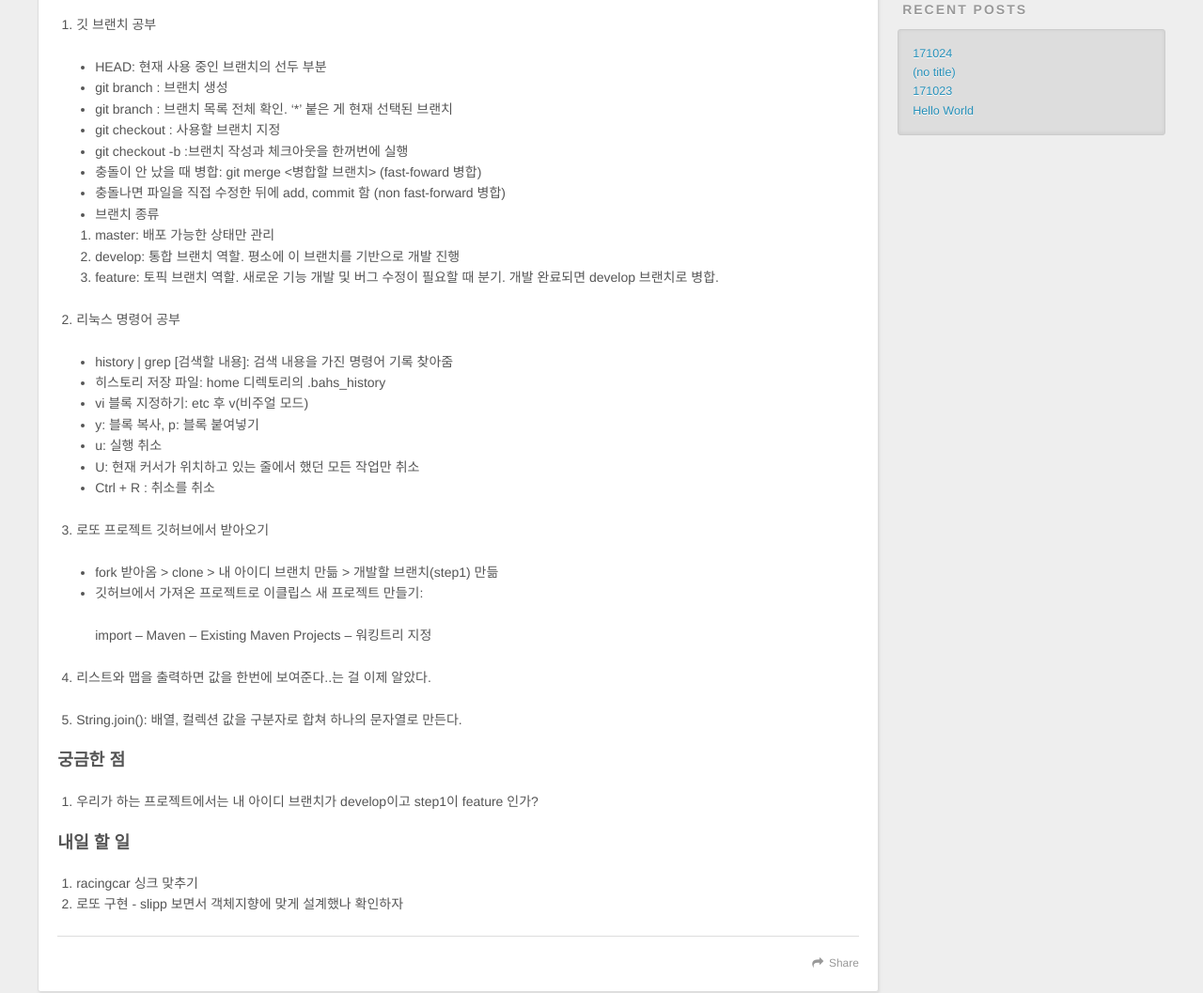
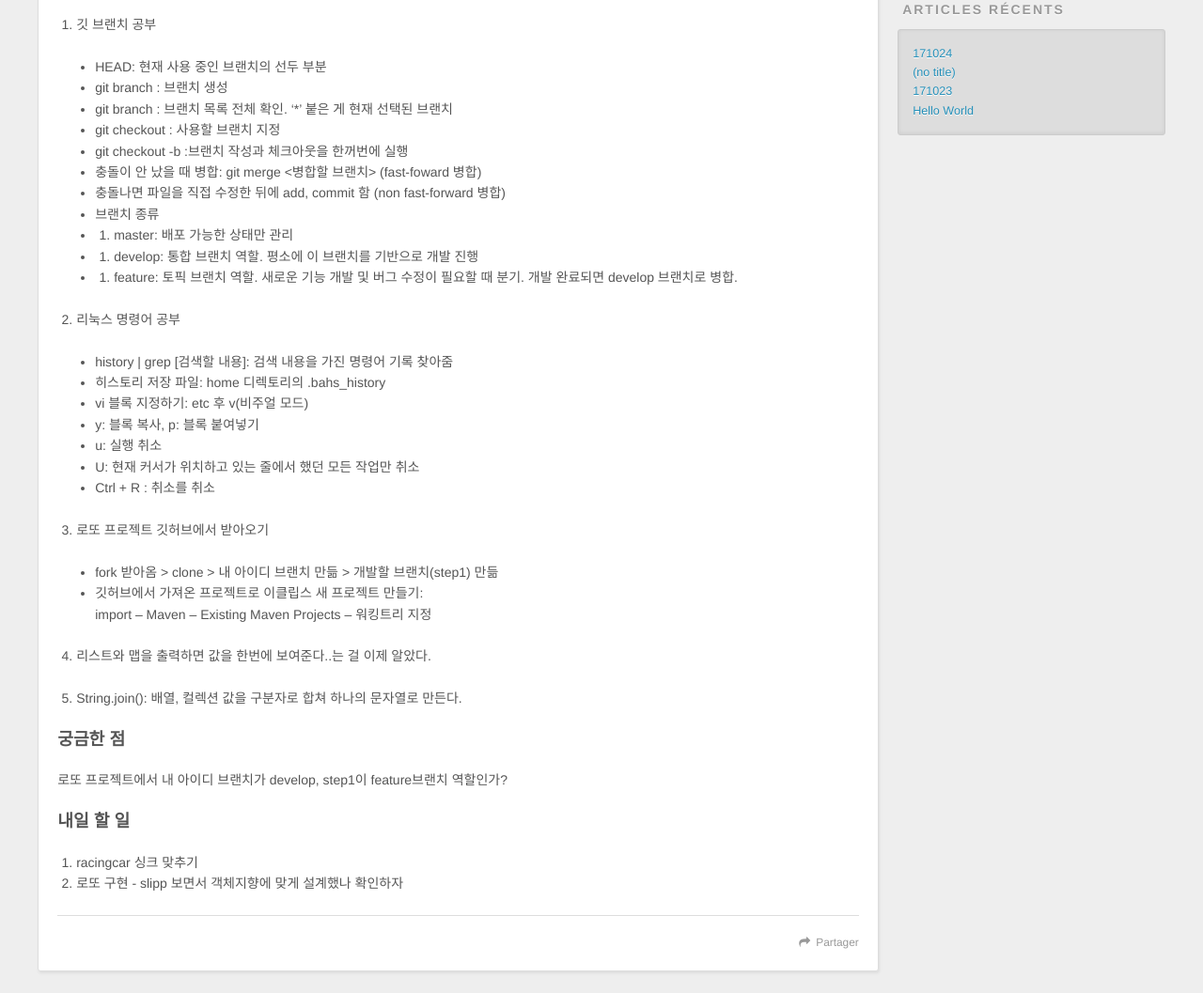
Before and after one commit to chemainus04/chemainus04.github.io, a plain HTML site: page index.html in a window 1280 px wide. Shown: the part 478-1535 px from the top of the page at 94% size. Drawn offline with nearby package versions, Linux system fonts and the light colour scheme.

Commit message:
Site updated: 2017-10-25 01:06:29

```diff
--- a/index.html
+++ b/index.html
@@ -53,9 +53,9 @@
       </nav>
       <nav id="sub-nav">
 
-          <a id="nav-rss-link" class="nav-icon" href="/atom.xml" title="RSS Feed"></a>
+          <a id="nav-rss-link" class="nav-icon" href="/atom.xml" title="Flux RSS"></a>
 
-        <a id="nav-search-btn" class="nav-icon" title="Search"></a>
+        <a id="nav-search-btn" class="nav-icon" title="Rechercher"></a>
       </nav>
       <div id="search-form-wrap">
         <form action="//google.com/search" method="get" accept-charset="UTF-8" class="search-form"><input type="search" name="q" class="search-form-input" placeholder="Search"><button type="submit" class="search-form-submit">&#xF002;</button><input type="hidden" name="sitesearch" value="http://chemainus04.github.io"></form>
@@ -99,12 +99,19 @@
 <li>충돌이 안 났을 때 병합: git merge &lt;병합할 브랜치&gt; (fast-foward 병합) </li>
 <li>충돌나면 파일을 직접 수정한 뒤에 add, commit 함 (non fast-forward 병합)</li>
 <li>브랜치 종류 </li>
-</ul>
-<ol>
+<li><ol>
 <li>master:  배포 가능한 상태만 관리</li>
+</ol>
+</li>
+<li><ol>
 <li>develop: 통합 브랜치 역할. 평소에 이 브랜치를 기반으로 개발 진행</li>
+</ol>
+</li>
+<li><ol>
 <li>feature: 토픽 브랜치 역할. 새로운 기능 개발 및 버그 수정이 필요할 때 분기. 개발 완료되면 develop 브랜치로 병합.</li>
 </ol>
+</li>
+</ul>
 </li>
 <li><p>리눅스 명령어 공부</p>
 <ul>
@@ -120,17 +127,14 @@
 <li><p>로또 프로젝트 깃허브에서 받아오기</p>
 <ul>
 <li>fork 받아옴 &gt; clone &gt; 내 아이디 브랜치 만듦 &gt; 개발할 브랜치(step1) 만듦</li>
-<li>깃허브에서 가져온 프로젝트로 이클립스 새 프로젝트 만들기:  <p> import – Maven – Existing Maven Projects – 워킹트리 지정 </p>
-</li>
+<li>깃허브에서 가져온 프로젝트로 이클립스 새 프로젝트 만들기:<br>import – Maven – Existing Maven Projects – 워킹트리 지정</li>
 </ul>
 </li>
 <li><p>리스트와 맵을 출력하면 값을 한번에 보여준다..는 걸 이제 알았다. </p>
 </li>
 <li>String.join(): 배열, 컬렉션 값을 구분자로 합쳐 하나의 문자열로 만든다.</li>
 </ol>
-<h3 id="궁금한-점"><a href="#궁금한-점" class="headerlink" title="궁금한 점"></a>궁금한 점</h3><ol>
-<li>우리가 하는 프로젝트에서는 내 아이디 브랜치가 develop이고 step1이 feature 인가?</li>
-</ol>
+<h3 id="궁금한-점"><a href="#궁금한-점" class="headerlink" title="궁금한 점"></a>궁금한 점</h3><p>로또 프로젝트에서 내 아이디 브랜치가 develop, step1이 feature브랜치 역할인가?</p>
 <h3 id="내일-할-일"><a href="#내일-할-일" class="headerlink" title="내일 할 일"></a>내일 할 일</h3><ol>
 <li>racingcar 싱크 맞추기</li>
 <li>로또 구현 - slipp 보면서 객체지향에 맞게 설계했나 확인하자 </li>
@@ -139,7 +143,7 @@
 
     </div>
     <footer class="article-footer">
-      <a data-url="http://chemainus04.github.io/2017/10/24/171024/" data-id="cj95strre00013owhwzdergy0" class="article-share-link">Share</a>
+      <a data-url="http://chemainus04.github.io/2017/10/24/171024/" data-id="cj95szlwa00016swh8wg11f5w" class="article-share-link">Partager</a>
 
 
     </footer>
@@ -234,7 +238,7 @@
 
     </div>
     <footer class="article-footer">
-      <a data-url="http://chemainus04.github.io/2017/10/23/2017-10-20-171020/" data-id="cj95strrx00033owh4088lw65" class="article-share-link">Share</a>
+      <a data-url="http://chemainus04.github.io/2017/10/23/2017-10-20-171020/" data-id="cj95szlwe00026swhaya8kfma" class="article-share-link">Partager</a>
 
 
     </footer>
@@ -332,7 +336,7 @@
 
     </div>
     <footer class="article-footer">
-      <a data-url="http://chemainus04.github.io/2017/10/23/171023/" data-id="cj95strr700003owhas953oxf" class="article-share-link">Share</a>
+      <a data-url="http://chemainus04.github.io/2017/10/23/171023/" data-id="cj95szlw300006swh7haik4qb" class="article-share-link">Partager</a>
 
 
     </footer>
@@ -377,7 +381,7 @@
 
     </div>
     <footer class="article-footer">
-      <a data-url="http://chemainus04.github.io/2017/10/17/hello-world/" data-id="cj95strri00023owh6krdntm3" class="article-share-link">Share</a>
+      <a data-url="http://chemainus04.github.io/2017/10/17/hello-world/" data-id="cj95szlwg00036swhe7esjkss" class="article-share-link">Partager</a>
 
 
     </footer>
@@ -412,7 +416,7 @@
 
 
   <div class="widget-wrap">
-    <h3 class="widget-title">Recent Posts</h3>
+    <h3 class="widget-title">Articles récents</h3>
     <div class="widget">
       <ul>
 
@@ -445,7 +449,7 @@
   <div class="outer">
     <div id="footer-info" class="inner">
       &copy; 2017 Jin<br>
-      Powered by <a href="http://hexo.io/" target="_blank">Hexo</a>
+      Propulsé by <a href="http://hexo.io/" target="_blank">Hexo</a>
     </div>
   </div>
 </footer>
```
Also changed, not shown: 2017/10/17/hello-world/index.html (+6 -6 lines), 2017/10/23/171023/index.html (+7 -7 lines), 2017/10/23/2017-10-20-171020/index.html (+7 -7 lines), 2017/10/24/171024/index.html (+18 -14 lines), archives/2017/10/index.html (+4 -4 lines), archives/2017/index.html (+4 -4 lines), archives/index.html (+4 -4 lines).
